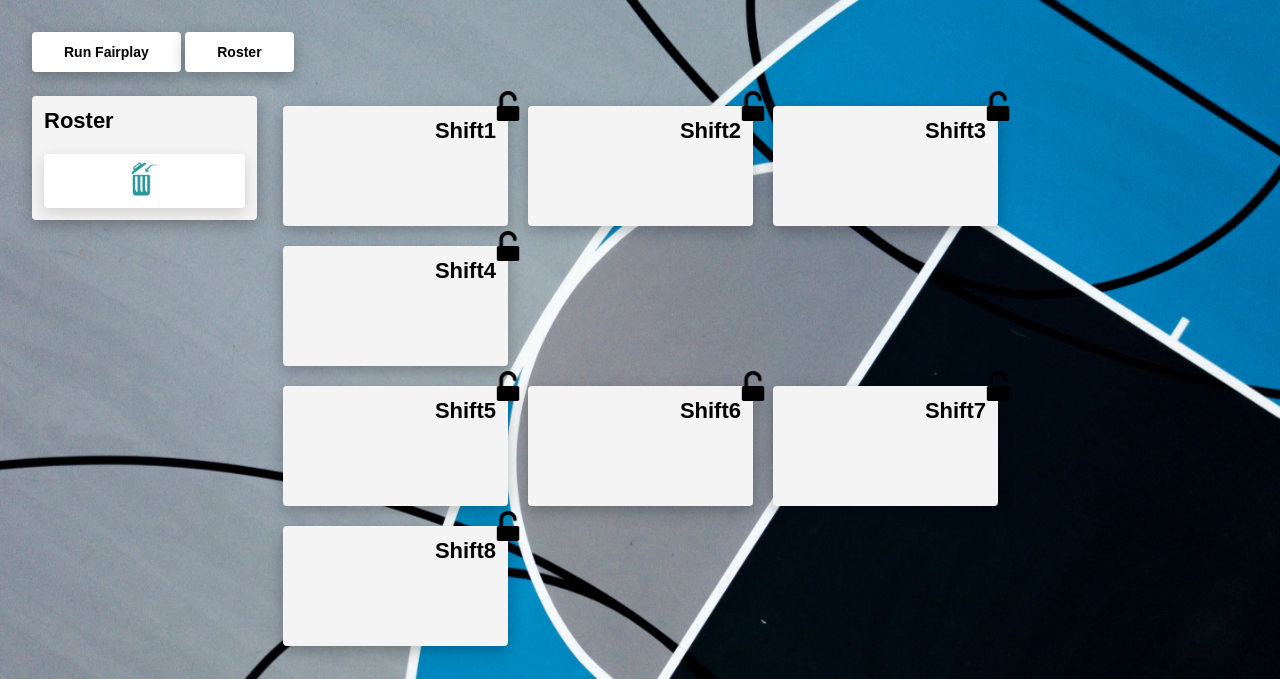
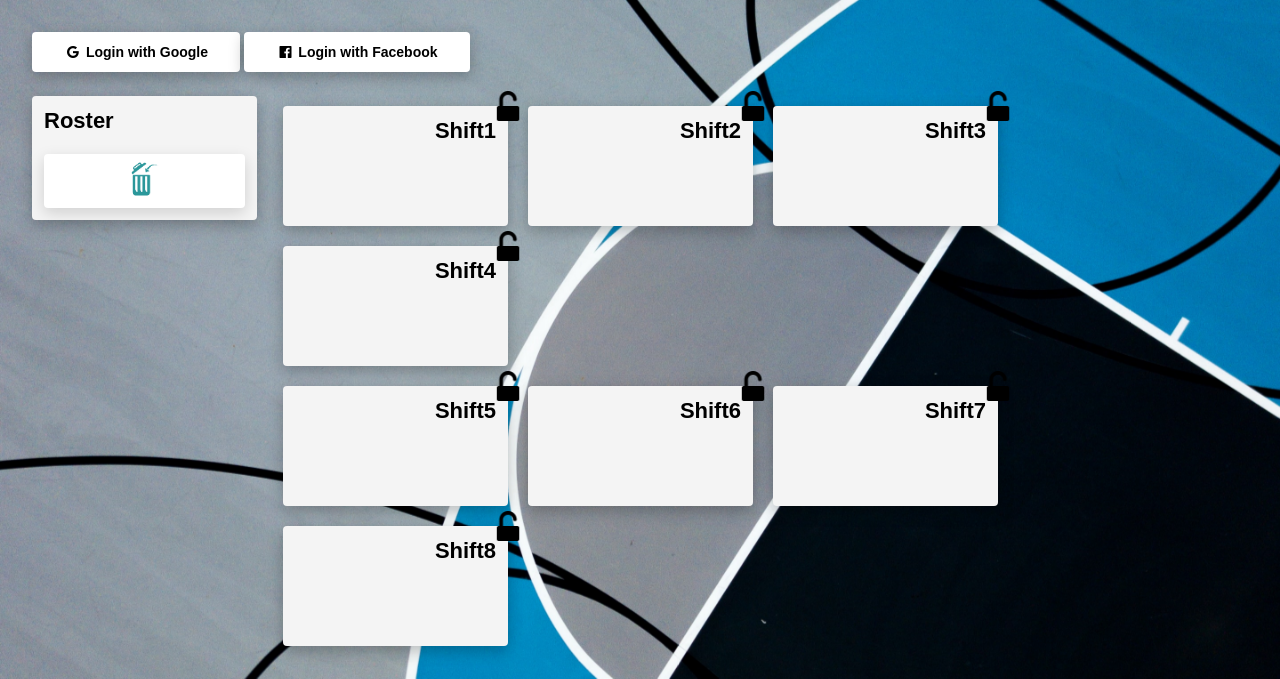
Before and after one commit to roocell/fairplay, a Flask app: template templates/index.html in a window 1280 px wide. Shown: the top 679 px of the page. Run offline with Flask 3, Linux system fonts and the light colour scheme; the template is opened without the code that fills it, so the values that code supplies are empty; parts of the project's set-up code (start-up, migrations or seed data) failed here and were passed over.

Commit message:
facebook and google login using flask-dance, flask-login, flask-sqlalchemy

```diff
--- a/main.py
+++ b/main.py
@@ -1,3 +1,5 @@
+#!/usr/bin/env python3
+
 from flask import Flask, render_template, flash, redirect, url_for, request
 import fairplay
 from logger import log as log
@@ -5,6 +7,16 @@ import json
 import player
 import os
 import strong
+import sys
+
+from flask import Flask, jsonify, render_template, flash, redirect, url_for, request, session
+from flask_dance.contrib.google import google
+from flask_dance.contrib.facebook import facebook
+from flask_login import logout_user, login_required, current_user
+from models import db, login_manager, User
+from oauth import google_blueprint, facebook_blueprint
+from oauthlib.oauth2.rfc6749.errors import TokenExpiredError
+from oauthlib.oauth2.rfc6749.errors import MismatchingStateError
 
 # fairtimesport.com - registered
 # fairplaytime.ca
@@ -12,12 +24,9 @@ import strong
 # fairplay.app
 # fairplay.coach
 
-# TODO: add flask_socketio if we need async updates to web
-# TODO: add flask_sqlalchemy if we need to persist data
-# TODO: add flask_dance for social logins (https://testdriven.io/blog/flask-social-auth/, https://gist.github.com/MartinHarding/6f09588676f9ca911e9d52a87d8adc6f)
+# TODO: add flask_socketio if we need async updates to web (multi-user)
 # TODO: add flask_wtf if we need to add form validation
 # TODO: add flask_mail if we need to send emails
-# TODO: add flask_bcrypt if we need to hash passwords
 # TODO: generate notes under shifts with some explanations like
 #        - 4 players get 2 shifts when there are 15 players.
 # TODO: numbers and shifts as decorations rather than just text
@@ -126,6 +135,63 @@ def runfairplay():
 # social login for flask using flask-dance
 # https://testdriven.io/blog/flask-social-auth/
 
+app.secret_key = "supersekritkey"
+app.register_blueprint(google_blueprint, url_prefix="/login")
+app.register_blueprint(facebook_blueprint, url_prefix="/login")
+app.config['OAUTHLIB_INSECURE_TRANSPORT'] = 1
+app.config['OAUTHLIB_RELAX_TOKEN_SCOPE'] = 1 # google changes scope on us
+app.config["SQLALCHEMY_DATABASE_URI"] = "sqlite:///./users.db"
+
+
+db.init_app(app)
+login_manager.init_app(app)
+
+with app.app_context():
+    db.create_all()
+
+@app.route("/google")
+def google_login():
+  if not google.authorized:
+    session.clear() # in case there was a bad session in the browser cache
+    redirect_url = url_for("google.authorized")
+    return redirect(redirect_url)
+  # try:
+  #   resp = google_blueprint.session.get("/oauth2/v1/userinfo")
+  # except TokenExpiredError:
+  #   print("token is expired: logging out")
+  #   logout_user()
+  #   # this doens't work - had to remove database
+  #   return redirect(url_for("home_page"))
+
+@app.route("/facebook")
+def facebook_login():
+  if not facebook.authorized:
+    session.clear() # in case there was a bad session in the browser cache
+    redirect_url = url_for("facebook.authorized")
+    return redirect(redirect_url)
+    # try:
+    #   return redirect(redirect_url)
+    # except MismatchingStateError as e:
+    #   log.debug(f"Caught MismatchingStateError: {e}")
+    #   session.clear()
+    # except Exception as e:
+    #   log.debug(f"Caught unexpected exception: {e}")
+
+@app.route("/logout")
+@login_required
+def logout():
+    logout_user()
+    return redirect(url_for("home_page"))
+
+
+
+
+
+
+myport = 4466
+if len(sys.argv) == 2:
+  myport = sys.argv[1]
+
 if __name__ == '__main__':
   # replit needs to use 0.0.0.0
-  app.run(host='0.0.0.0', port=8080)
+  app.run(host='0.0.0.0', port=myport, ssl_context = 'adhoc', debug=True)
--- /dev/null
+++ b/oauth.py
@@ -0,0 +1,99 @@
+import os
+
+from flask_login import current_user, login_user
+from flask_dance.consumer import oauth_authorized
+from flask_dance.contrib.google import google, make_google_blueprint
+from flask_dance.contrib.facebook import facebook, make_facebook_blueprint
+from flask_dance.consumer.storage.sqla import SQLAlchemyStorage
+from sqlalchemy.orm.exc import NoResultFound
+from flask_dance.consumer import OAuth2ConsumerBlueprint
+from models import OAuth, db, User
+import json
+from logger import log as log
+
+# if you failed to auth seems like cookies can get messed up and you get this error
+# MismatchingStateError: mismatching_state: CSRF Warning! State not equal in request and response
+# resolve it by closing tab, then browswer(app) completely and starting over.
+
+
+# load keys from file
+# get keys from
+# https://console.cloud.google.com/
+# https://developers.facebook.com/
+json_file_path = 'services.json'
+with open(json_file_path, 'r') as file:
+    services = json.load(file)
+
+for service, service_data in services.items():
+    print(f"service: {service}")
+    for key, value in service_data.items():
+        print(f"    {key}: {value}")
+
+# Facebook
+facebook_blueprint = make_facebook_blueprint(
+    client_id=services['facebook']['client'],
+    client_secret=services['facebook']['secret'],
+    storage=SQLAlchemyStorage(
+        OAuth,
+        db.session,
+        user=current_user,
+        user_required=False,
+    ),
+)
+
+# email permission requires business verification
+@oauth_authorized.connect_via(facebook_blueprint)
+def facebook_logged_in(blueprint, token):
+    resp = facebook.get("/me")
+    if resp.ok:
+        username = resp.json()["id"]
+        name = resp.json()["name"]
+        service = "facebook"
+        log.debug(f"name {name}")
+
+        query = User.query.filter_by(username=username)
+        try:
+            user = query.one()
+        except NoResultFound:
+            user = User(username=username, service=service, name=name)
+            db.session.add(user)
+            db.session.commit()
+        except Exception as e:
+            log.debug(f"An unexpected error occurred: {e}")
+        login_user(user)
+
+
+# Google
+google_blueprint = make_google_blueprint(
+    client_id=services['google']['client'],
+    client_secret=services['google']['secret'],
+    scope=["openid", "https://www.googleapis.com/auth/userinfo.email", "https://www.googleapis.com/auth/userinfo.profile"],
+    storage=SQLAlchemyStorage(
+        OAuth,
+        db.session,
+        user=current_user,
+        user_required=False,
+    ),
+)
+
+@oauth_authorized.connect_via(google_blueprint)
+def google_logged_in(blueprint, token):
+
+  resp = blueprint.session.get("/oauth2/v1/userinfo")
+  if resp.ok:
+    username = resp.json()["id"]
+    email = resp.json()["email"]
+    service = "google"
+
+    log.debug(f"google user_id {username} {email}")
+
+    query = User.query.filter_by(username=username)
+    try:
+        user = query.one()
+    except NoResultFound:
+        user = User(username=username, service=service, email=email)
+        db.session.add(user)
+        db.session.commit()
+    except Exception as e:
+        log.debug(f"An unexpected error occurred: {e}")
+    login_user(user)
--- /dev/null
+++ b/templates/_base.html
@@ -0,0 +1,25 @@
+<!DOCTYPE html>
+<!-- kudos to https://github.com/TomIsLoading/drag-and-drop-kanban to get us started -->
+<html lang="en">
+  <head>
+    <meta charset="UTF-8" />
+    <meta http-equiv="X-UA-Compatible" content="IE=edge" />
+    <meta name="viewport" content="width=device-width, initial-scale=1.0" />
+    <title>Fairplay</title>
+
+    <link rel="stylesheet" href="/static/styles.css" />
+    <link
+      rel="stylesheet"
+      href="https://stackpath.bootstrapcdn.com/font-awesome/4.7.0/css/font-awesome.min.css"
+    />
+    <script src="/static/drag.js" defer></script>
+    <script src="/static/player.js" defer></script>
+    <script src="/static/ajax.js" defer></script>
+    <script src="/static/scrollaction.js" defer></script>
+    <script src="/static/drawer.js" defer></script>
+
+  </head>
+  <body>
+    {% block content %} {% endblock content %}
+  </body>
+</html>
--- a/templates/index.html
+++ b/templates/index.html
@@ -1,36 +1,47 @@
-<!DOCTYPE html>
-<!-- kudos to https://github.com/TomIsLoading/drag-and-drop-kanban to get us started -->
-<html lang="en">
-  <head>
-    <meta charset="UTF-8" />
-    <meta http-equiv="X-UA-Compatible" content="IE=edge" />
-    <meta name="viewport" content="width=device-width, initial-scale=1.0" />
-    <title>Fairplay</title>
+{% extends '_base.html' %}
 
-    <link rel="stylesheet" href="/static/styles.css" />
-    <script src="/static/drag.js" defer></script>
-    <script src="/static/player.js" defer></script>
-    <script src="/static/ajax.js" defer></script>
-    <script src="/static/scrollaction.js" defer></script>
-    <script src="/static/drawer.js" defer></script>
+{% block content %}
 <script>
   window.addEventListener('load', function() {
     onLoadMain();
   });
 </script>
-  </head>
-  <body>
+
 <div class="drawer" id="drawer">
 </div>
 <div class="board">
   <form class="player-form" id="player-form">
+
+  {% if current_user.is_authenticated %}
     <button type="button" id=fairplay onclick="runfairplay()">Run Fairplay</button>
     <button type="button" onclick="window.location.href = '/roster'">Roster</button>
+    <button type="button" onclick="window.location.href = '{{url_for('logout')}}'">
+      Logout
+      {% if current_user.service == "facebook" %}
+      <i class="fa fa-facebook-official fa-fw"></i>
+      {% else %}
+      <i class="fa fa-google fa-fw"></i>
+      {% endif %}
+      {% if not current_user.name  %}
+        {{current_user.email}}
+      {% else %}
+        {{current_user.name}}
+      {% endif %}
+    </button>
+  {% else %}
+    <button type="button" onclick="window.location.href = '{{url_for('google_login')}}'">
+      <i class="fa fa-google fa-fw"></i>
+      <span>Login with Google</span>
+    </button>
+    <button type="button" onclick="window.location.href = '{{url_for('facebook_login')}}'">
+      <i class="fa fa-facebook-official fa-fw"></i>
+      <span>Login with Facebook</span>
+    </button>
+  {% endif %}
   </form>
 
   <div class="lanes" id=lanes>
     <!-- the roster and shifts will be generated here -->
-      </div> <!-- end of lanescon -->
+  </div> <!-- end of lanes -->
 </div>
-  </body>
-</html>
+{% endblock content %}
```
Also changed, not shown: models.py (added, +27 -0 lines), templates/roster.html (+4 -17 lines), test/15p_3sl_0pv/stronglines.json (+2 -2 lines). Lines whose indentation alone changed are shown as unchanged.
